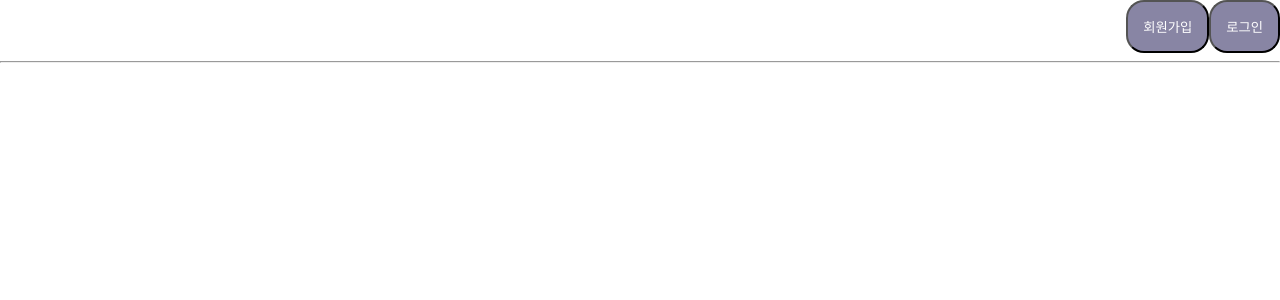
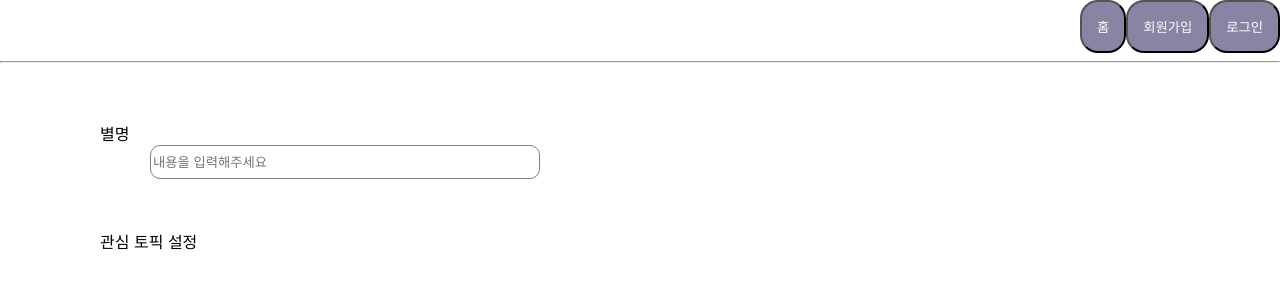
Before and after one commit to dongisarang/najarang-react, a React (Create React App) app: page /signup in a window 1280 px wide. Shown: the top 300 px of the page. Built offline with nearby package versions, Linux system fonts and the light colour scheme.

Commit message:
[feat] signup 페이지 추가

```diff
--- a/src/App.js
+++ b/src/App.js
@@ -1,9 +1,10 @@
 import React, {  Component } from 'react';
 import TopLayout from './component/TopLayout';
-import KakaoSignUp from './component/KakaoSignUp'
+import LoginPage from './component/LoginPage'
 import NaverLogin from 'react-naver-login';
 import ListPage from './component/ListPage';
 import styled from 'styled-components';
+import SignUpPage from './component/SignUpPage'
 import { Link, Route, BrowserRouter as Router } from "react-router-dom"
 
 class App extends Component {
@@ -15,6 +16,12 @@ class App extends Component {
           <Layout>
             <headerBtn>
             <Link to='/' >
+            <Btn>
+                홈
+            </Btn>
+
+            </Link>
+            <Link to='/signup' >
             <Btn>
                 회원가입
             </Btn>
@@ -33,8 +40,9 @@ class App extends Component {
 
         <hr />
         <Route path='/' component={TopLayout} exact={true}/>
-        <Route path='/login' component={KakaoSignUp} exact={true}/>
+        <Route path='/login' component={LoginPage} exact={true}/>
         <Route path='/list' render={props => {return(<ListPage />)}} exact={true}/>
+        <Route path='/signup' component={SignUpPage} exact={true}/>
       </div>
       </Router>
 
--- a/src/component/ListPage.js
+++ b/src/component/ListPage.js
@@ -7,6 +7,7 @@ import { FaRegThumbsUp } from "react-icons/fa";
 import { BsChatDots } from "react-icons/bs";
 import { BsBookmark } from "react-icons/bs";
 const ListPage = ({category}) =>{
+    //토픽에 애초에 본인이 선택한 토픽만 나오도록 해야함
     const list = ['취미','소확행','월급루팡','합격'];
     return(
         <ListLayout>
--- /dev/null
+++ b/src/component/SignUpPage.js
@@ -0,0 +1,56 @@
+import styled from 'styled-components';
+import { Link, Route, BrowserRouter as Router } from "react-router-dom"
+import React, {  Component } from 'react';
+
+const SignUpPage = () =>{
+    return(
+        <Layout>
+            <AliasLayout>
+            <div>별명</div>
+            <input placeholder="내용을 입력해주세요"
+                type = "text"
+                className="form-control">
+            </input>
+        </AliasLayout>
+        <InterestTopicLayout>
+            <div>관심 토픽 설정</div>
+        </InterestTopicLayout>
+        </Layout>
+
+
+
+    )
+}
+const Layout = styled.div`
+    display:flex;
+    flex-direction:column;
+`;
+const AliasLayout = styled.div`
+    display:flex;
+    flex-direction:column;
+    div{
+        display:flex;
+        margin-left:100px;
+        margin-top:50px;
+    }
+    input{
+        justify-content: center;
+        margin-left:150px;
+        width:30%;
+        border-radius:10px;
+        height:30px;
+        border: 1px solid gray;
+    }
+
+`;
+const InterestTopicLayout = styled.div`
+    display:flex;
+    flex-direction:column;
+    margin-top:50px;
+    div{
+        display:flex;
+        margin-left:100px;
+
+    }
+`;
+export default SignUpPage;
```
Also changed, not shown: src/component/LoginPage.js (renamed from src/component/KakaoSignUp.js).
